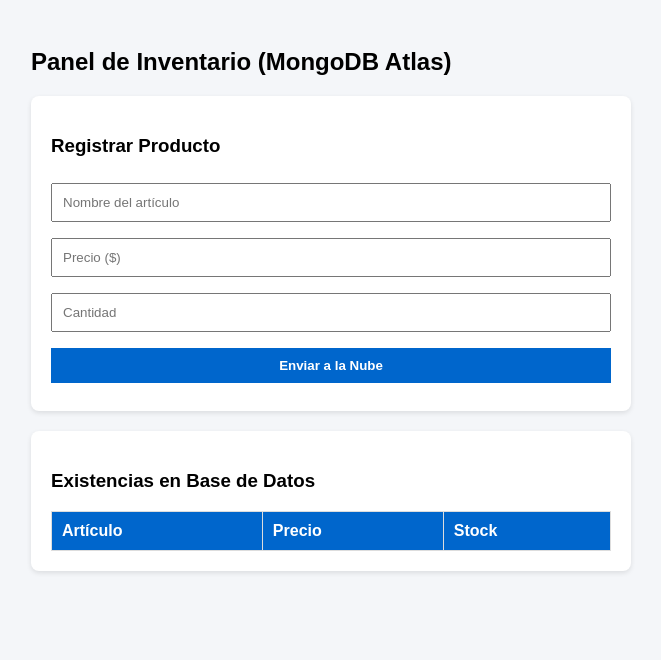
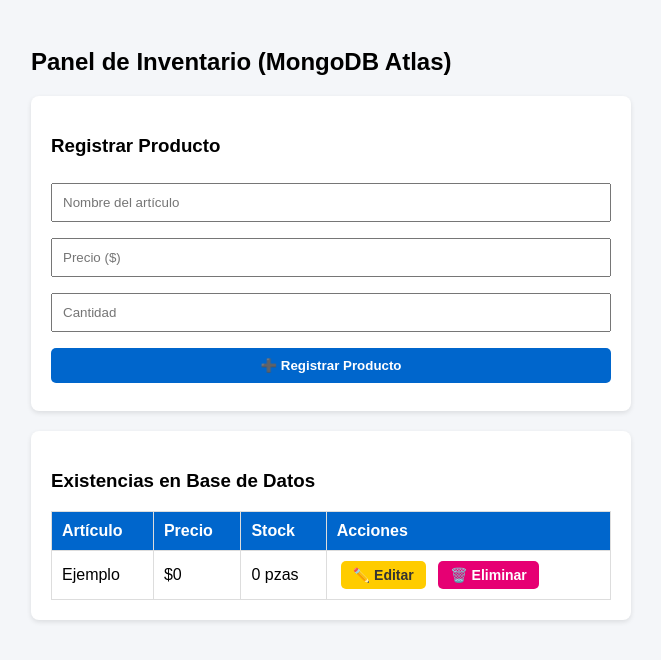
Before and after one commit to alssanchezvega12-jpg/inventario-frontend, a plain HTML site: page index.html in a window 1280 px wide. Shown: the whole page, without its empty margins (309-970 px from the left). Drawn offline with Linux system fonts and the light colour scheme; no server answers.

Commit message:
Actualización de proyecto

```diff
--- a/app.js
+++ b/app.js
@@ -14,6 +14,10 @@
           <td>${prod.nombre}</td>
           <td>$${prod.precio}</td>
           <td>${prod.existencia} pzas</td>
+          <td>
+            <button onclick="editarProducto('${prod._id}')">✏️ Editar</button>
+            <button onclick="eliminarProducto('${prod._id}')">🗑️ Eliminar</button>
+          </td>
         </tr>`;
     });
   } catch (err) {
@@ -48,5 +52,53 @@
   }
 });
 
-// Cargar la base de datos al abrir la página
+// Función para eliminar producto
+async function eliminarProducto(id) {
+  if (!confirm("¿Seguro que quieres eliminar este producto?")) return;
+
+  try {
+    const res = await fetch(`${API_URL}/${id}`, { method: "DELETE" });
+    if (res.ok) {
+      alert("Producto eliminado ✅");
+      obtenerProductos();
+    } else {
+      alert("Error al eliminar ❌");
+    }
+  } catch (err) {
+    console.error("Error al eliminar:", err);
+  }
+}
+
+// Función para editar producto
+async function editarProducto(id) {
+  const nombre = prompt("Nuevo nombre:");
+  const precio = prompt("Nuevo precio:");
+  const existencia = prompt("Nueva cantidad:");
+
+  if (!nombre || !precio || !existencia) {
+    alert("Todos los campos son obligatorios ❌");
+    return;
+  }
+
+  const actualizado = { nombre, precio: Number(precio), existencia: Number(existencia) };
+
+  try {
+    const res = await fetch(`${API_URL}/${id}`, {
+      method: "PUT",
+      headers: { "Content-Type": "application/json" },
+      body: JSON.stringify(actualizado)
+    });
+
+    if (res.ok) {
+      alert("Producto actualizado ✏️✅");
+      obtenerProductos();
+    } else {
+      alert("Error al actualizar ❌");
+    }
+  } catch (err) {
+    console.error("Error al actualizar:", err);
+  }
+}
+
+// Inicializar
 obtenerProductos();
--- a/index.html
+++ b/index.html
@@ -16,7 +16,7 @@
         <input type="text" id="nombre" placeholder="Nombre del artículo" required>
         <input type="number" id="precio" placeholder="Precio ($)" required>
         <input type="number" id="existencia" placeholder="Cantidad" required>
-        <button type="submit">Enviar a la Nube</button>
+        <button type="submit">➕ Registrar Producto</button>
       </form>
     </div>
 
@@ -24,9 +24,25 @@
       <h3>Existencias en Base de Datos</h3>
       <table>
         <thead>
-          <tr><th>Artículo</th><th>Precio</th><th>Stock</th></tr>
+          <tr>
+            <th>Artículo</th>
+            <th>Precio</th>
+            <th>Stock</th>
+            <th>Acciones</th>
+          </tr>
         </thead>
-        <tbody id="tabla"></tbody>
+        <tbody id="tabla">
+          <!-- Ejemplo fijo para que se vean los botones -->
+          <tr>
+            <td>Ejemplo</td>
+            <td>$0</td>
+            <td>0 pzas</td>
+            <td>
+              <button disabled>✏️ Editar</button>
+              <button disabled>🗑️ Eliminar</button>
+            </td>
+          </tr>
+        </tbody>
       </table>
     </div>
   </div>
--- a/style.css
+++ b/style.css
@@ -1,9 +1,82 @@
-body { font-family: Arial, sans-serif; background: #f4f6f9; padding: 20px; }
-.container { max-width: 600px; margin: 0 auto; }
-.card { background: white; padding: 20px; border-radius: 8px; margin-bottom: 20px;
-        box-shadow: 0 2px 5px rgba(0,0,0,0.1); }
-input, button { width: 100%; padding: 10px; margin: 8px 0; box-sizing: border-box; }
-button { background: #0066cc; color: white; border: none; cursor: pointer; font-weight: bold; }
-table { width: 100%; border-collapse: collapse; background: white; }
-th, td { border: 1px solid #ddd; padding: 10px; text-align: left; }
-th { background-color: #0066cc; color: white; }
+body {
+  font-family: Arial, sans-serif;
+  background: #f4f6f9;
+  padding: 20px;
+}
+
+.container {
+  max-width: 600px;
+  margin: 0 auto;
+}
+
+.card {
+  background: white;
+  padding: 20px;
+  border-radius: 8px;
+  margin-bottom: 20px;
+  box-shadow: 0 2px 5px rgba(0,0,0,0.1);
+}
+
+input, button {
+  width: 100%;
+  padding: 10px;
+  margin: 8px 0;
+  box-sizing: border-box;
+}
+
+button {
+  background: #0066cc;
+  color: white;
+  border: none;
+  cursor: pointer;
+  font-weight: bold;
+  border-radius: 5px;
+  transition: background 0.3s ease;
+}
+
+button:hover {
+  background: #004c99;
+}
+
+table {
+  width: 100%;
+  border-collapse: collapse;
+  background: white;
+}
+
+th, td {
+  border: 1px solid #ddd;
+  padding: 10px;
+  text-align: left;
+}
+
+th {
+  background-color: #0066cc;
+  color: white;
+}
+
+/* Botones dentro de la tabla */
+td button {
+  width: auto;
+  padding: 6px 12px;
+  margin: 0 4px;
+  font-size: 14px;
+}
+
+td button:first-child {
+  background-color: #ffcc00; /* Editar */
+  color: #333;
+}
+
+td button:first-child:hover {
+  background-color: #e6b800;
+}
+
+td button:last-child {
+  background-color: #e60073; /* Eliminar */
+  color: white;
+}
+
+td button:last-child:hover {
+  background-color: #cc005f;
+}
```
